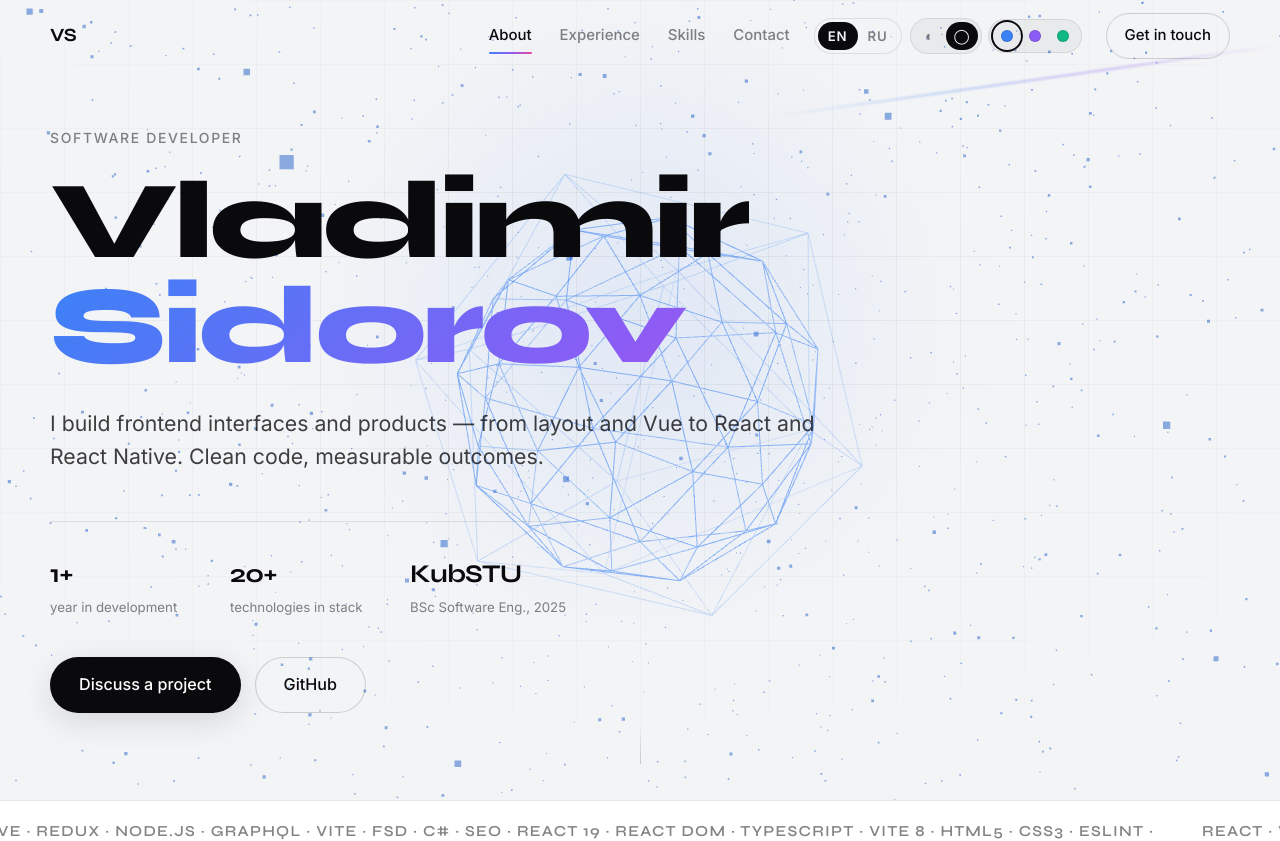
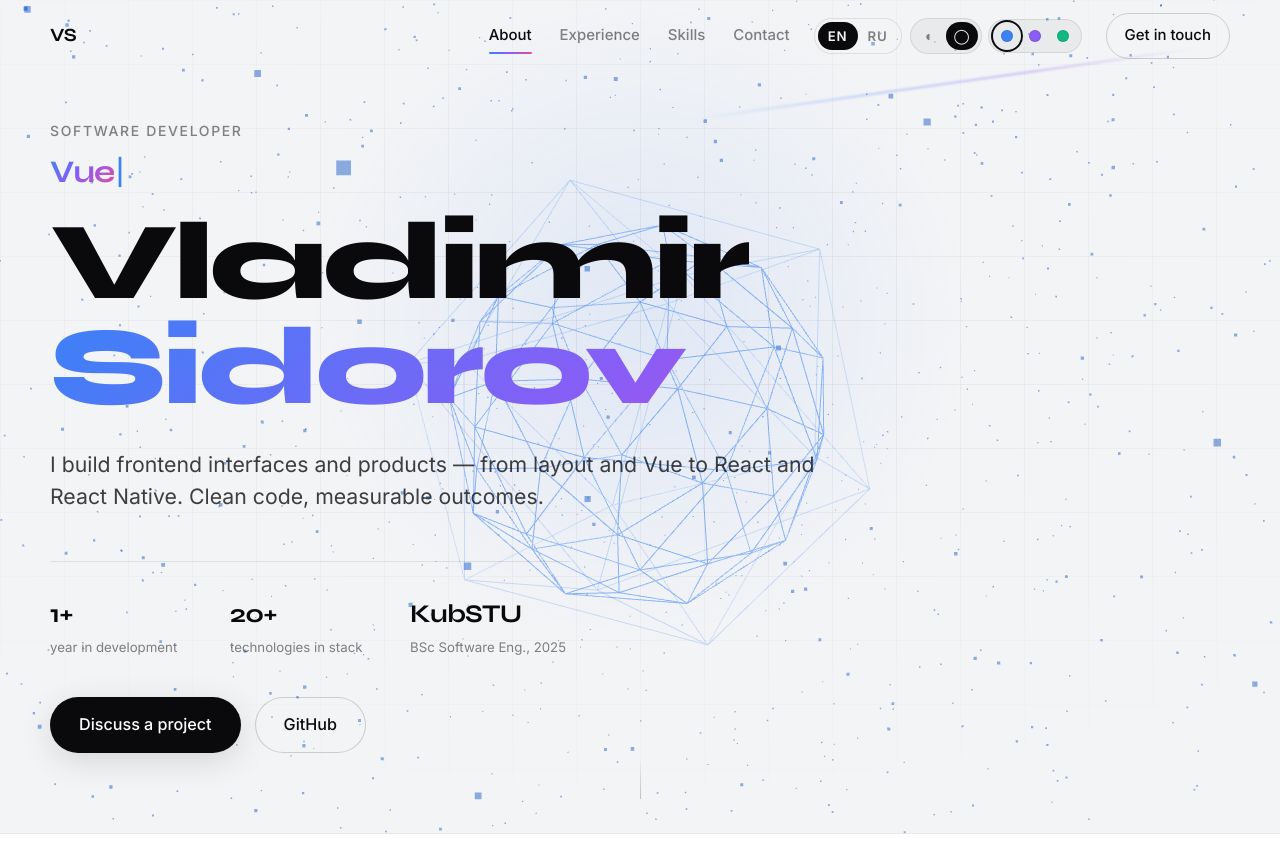
Before and after one commit to chavcha/visitka, a React (Vite) app: page / in a window 1280 px wide. Shown: the top 841 px of the page. Built offline with nearby package versions, Linux system fonts and the light colour scheme; no server answers.

Commit message:
Add hero typing effect for React, Vue, and RN

```diff
--- a/src/App.css
+++ b/src/App.css
@@ -404,6 +404,7 @@
 }
 
 .hero--ready .hero__label,
+.hero--ready .hero__rotator,
 .hero--ready .hero__tagline,
 .hero--ready .hero__stats,
 .hero--ready .hero__actions {
@@ -414,16 +415,20 @@
   animation-delay: 0.2s;
 }
 
+.hero--ready .hero__rotator {
+  animation-delay: 0.24s;
+}
+
 .hero--ready .hero__tagline {
-  animation-delay: 0.28s;
+  animation-delay: 0.3s;
 }
 
 .hero--ready .hero__stats {
-  animation-delay: 0.36s;
+  animation-delay: 0.38s;
 }
 
 .hero--ready .hero__actions {
-  animation-delay: 0.44s;
+  animation-delay: 0.46s;
 }
 
 @keyframes hero-line-in {
@@ -475,12 +480,45 @@
 }
 
 .hero__label {
-  margin: 0 0 20px;
+  margin: 0 0 12px;
   font-size: 0.82rem;
   font-weight: 500;
   letter-spacing: 0.12em;
   text-transform: uppercase;
   color: var(--text-muted);
+}
+
+.hero__rotator {
+  margin: 0 0 16px;
+  font-family: var(--font-display);
+  font-size: clamp(1.35rem, 4.5vw, 1.85rem);
+  font-weight: 700;
+  line-height: 1.2;
+  letter-spacing: -0.03em;
+  min-height: 1.25em;
+}
+
+.hero__rotator-word {
+  display: inline;
+}
+
+.hero__rotator-cursor {
+  display: inline-block;
+  margin-left: 1px;
+  font-weight: 300;
+  color: var(--accent);
+  opacity: 0;
+  transition: opacity 0.1s linear;
+}
+
+.hero__rotator-cursor.is-visible {
+  opacity: 1;
+}
+
+@media (prefers-reduced-motion: reduce) {
+  .hero__rotator-cursor {
+    display: none;
+  }
 }
 
 .hero__title {
@@ -681,6 +719,7 @@
 
   .hero--ready .hero__line,
   .hero--ready .hero__label,
+  .hero--ready .hero__rotator,
   .hero--ready .hero__tagline,
   .hero--ready .hero__stats,
   .hero--ready .hero__actions {
--- a/src/App.tsx
+++ b/src/App.tsx
@@ -23,6 +23,7 @@ import { MagneticLink } from './components/MagneticLink'
 import { listenForHireMeSecret, logConsoleEasterEgg } from './features/easterEgg'
 import { Reveal } from './components/Reveal'
 import { ScrollProgress } from './components/ScrollProgress'
+import { TypingRotator } from './components/TypingRotator'
 import { SkillCard } from './components/SkillCard'
 import { useLocale } from './i18n/LocaleContext'
 import { usePointerParallax } from './hooks/usePointerParallax'
@@ -171,6 +172,7 @@ function App() {
           <div className="hero__content container">
             <div className="hero__copy">
               <p className="hero__label">{t.hero.label}</p>
+              <TypingRotator />
               <h1 id="hero-title" className="hero__title">
                 <span className="hero__line">{t.hero.firstName}</span>
                 <span className="hero__line hero__line--accent">
--- /dev/null
+++ b/src/components/TypingRotator.tsx
@@ -0,0 +1,78 @@
+import { useEffect, useState } from 'react'
+import { usePrefersReducedMotion } from '../hooks/usePrefersReducedMotion'
+
+const WORDS = ['React', 'Vue', 'RN'] as const
+
+const TYPE_MS = 85
+const DELETE_MS = 55
+const PAUSE_MS = 2200
+
+export function TypingRotator() {
+  const reduced = usePrefersReducedMotion()
+  const [text, setText] = useState<string>(WORDS[0])
+  const [showCursor, setShowCursor] = useState(true)
+
+  useEffect(() => {
+    if (reduced) return
+
+    const cursorTimer = window.setInterval(() => {
+      setShowCursor((v) => !v)
+    }, 530)
+
+    return () => window.clearInterval(cursorTimer)
+  }, [reduced])
+
+  useEffect(() => {
+    if (reduced) {
+      setText(WORDS[0])
+      return
+    }
+
+    let wordIndex = 0
+    let charIndex = WORDS[0].length
+    let deleting = false
+    let timer = 0
+
+    const tick = () => {
+      const word = WORDS[wordIndex]
+
+      if (!deleting) {
+        charIndex += 1
+        setText(word.slice(0, charIndex))
+        if (charIndex >= word.length) {
+          deleting = true
+          timer = window.setTimeout(tick, PAUSE_MS)
+          return
+        }
+        timer = window.setTimeout(tick, TYPE_MS)
+        return
+      }
+
+      charIndex -= 1
+      setText(word.slice(0, charIndex))
+      if (charIndex <= 0) {
+        deleting = false
+        wordIndex = (wordIndex + 1) % WORDS.length
+        timer = window.setTimeout(tick, TYPE_MS)
+        return
+      }
+      timer = window.setTimeout(tick, DELETE_MS)
+    }
+
+    timer = window.setTimeout(tick, PAUSE_MS)
+
+    return () => window.clearTimeout(timer)
+  }, [reduced])
+
+  return (
+    <p className="hero__rotator" aria-live="polite">
+      <span className="hero__rotator-word text-gradient">{text}</span>
+      <span
+        className={`hero__rotator-cursor${showCursor ? ' is-visible' : ''}`}
+        aria-hidden="true"
+      >
+        |
+      </span>
+    </p>
+  )
+}
```
